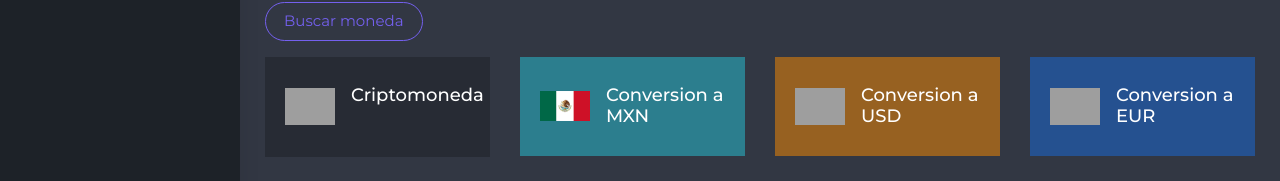
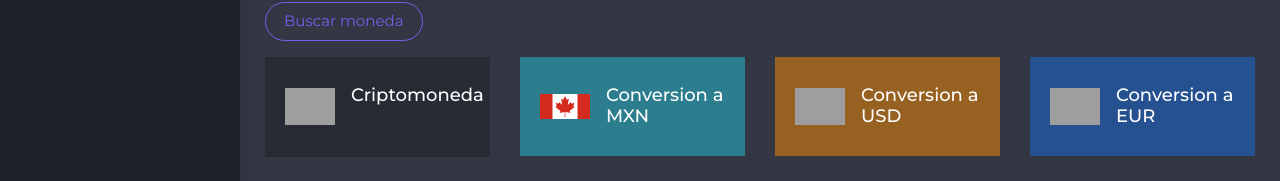
Before and after one commit to kaptha/tareaM2, a plain HTML site: page index.html in a window 1280 px wide. Shown: the part 138-319 px from the top of the page. Drawn offline with Linux system fonts and the light colour scheme; no server answers; grey boxes are pictures that could not be loaded; a web font is replaced by a local one.

Commit message:
se reemplazo la bandera de mexico por la de canada en el html

```diff
--- a/index.html
+++ b/index.html
@@ -235,7 +235,8 @@
                                 <div class="card bg-cyan text-white">
                                     <div class="card-body">
                                         <div class="d-flex no-block align-items-center">
-                                            <img src="./assets/images/MXN.png" alt="" style="width: 50px;">
+                                           <!--<img src="./assets/images/MXN.png" alt="" style="width: 50px;">-->
+                                            <img src="./assets/images/CAN.png" alt="" style="width: 50px;">
                                             <!--
                                                 <a href="JavaScript: void(0);"><i class="display-6 cc DASH-alt text-white" title="LTC"></i></a>
                                             -->
```
